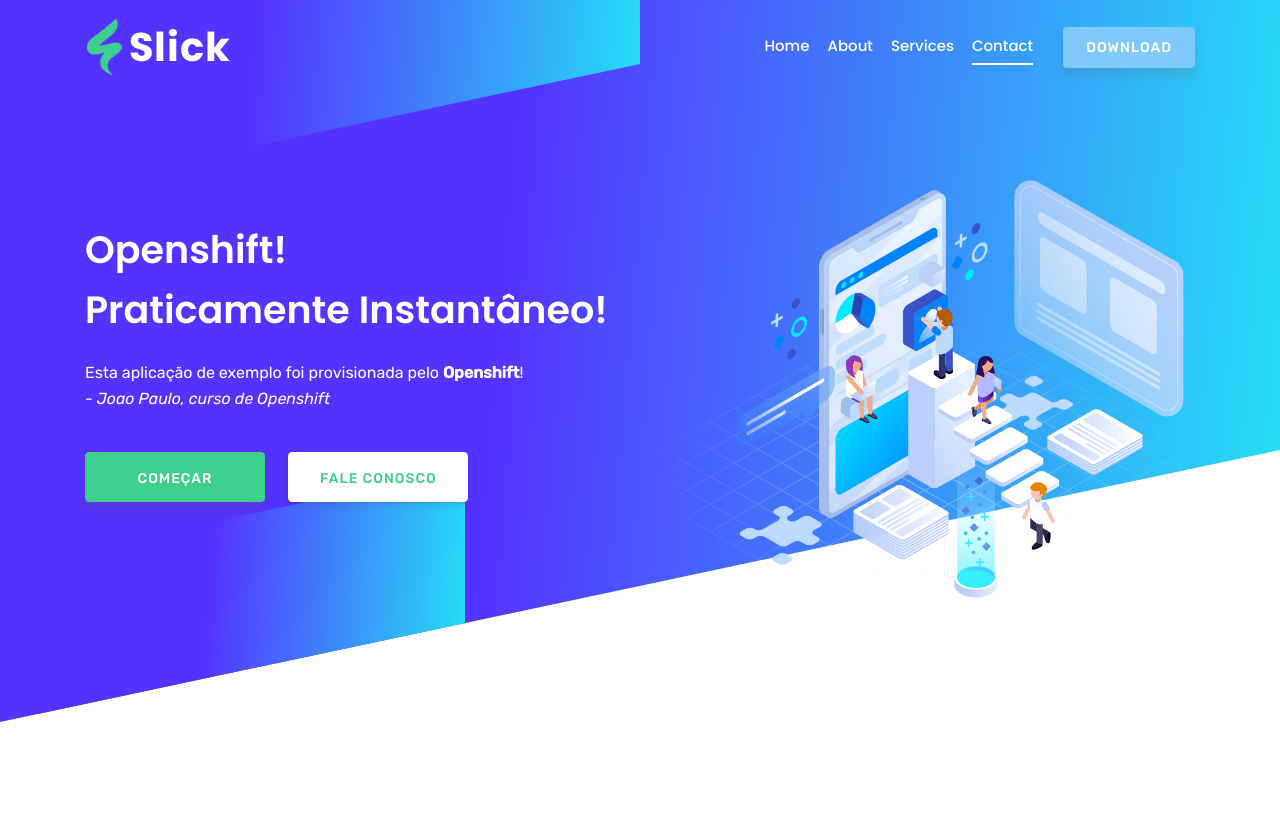
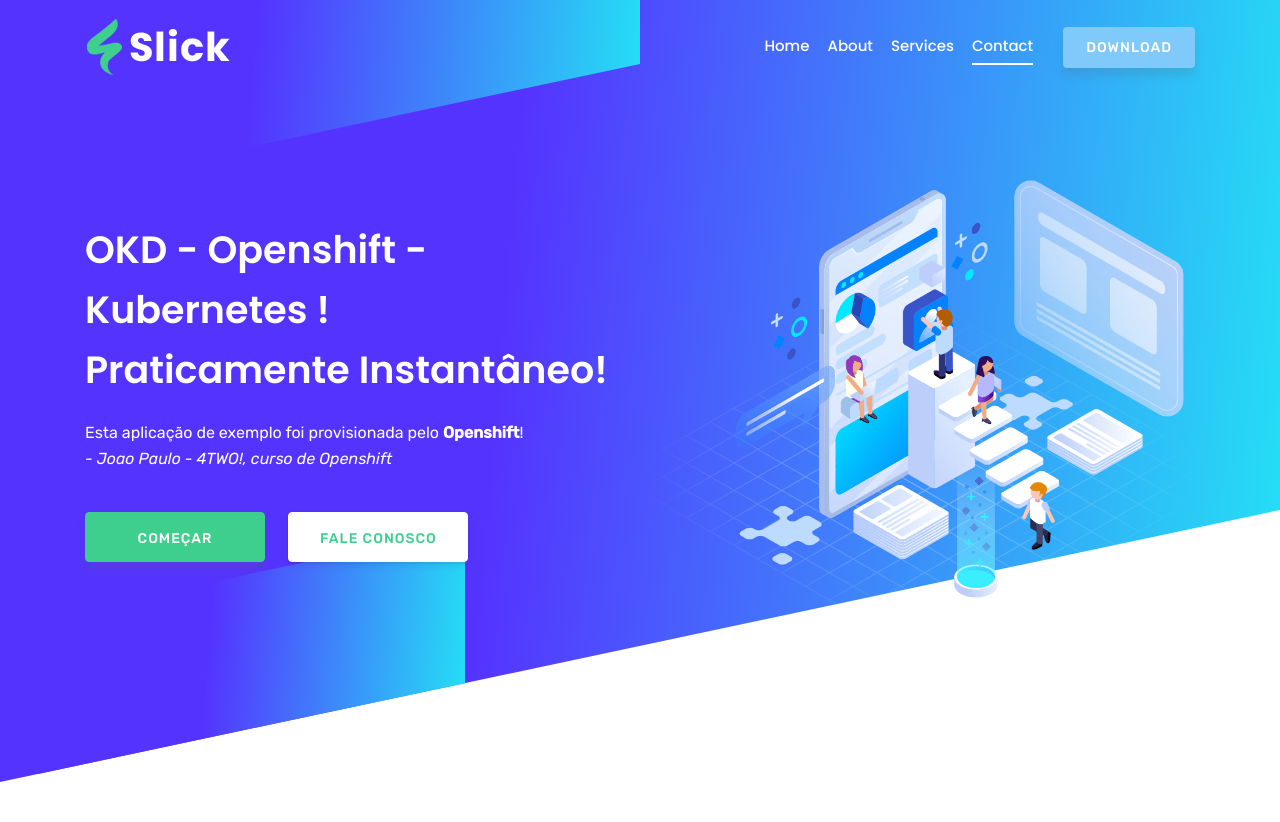
Before and after one commit to joaopauloyhwh/app-flask, a Flask app: page / in a window 1280 px wide. Shown: the top 822 px of the page. Run offline with Flask 2, Linux system fonts and the light colour scheme; some libraries are stand-ins or nearby versions; some web fonts are replaced.

Commit message:
Adicao Final no Template

```diff
--- a/templates/index.html
+++ b/templates/index.html
@@ -62,8 +62,8 @@
         <div class="row space-100">
           <div class="col-lg-6 col-md-12 col-xs-12">
             <div class="contents">
-              <h2 class="head-title">Openshift! <br>Praticamente Instantâneo!</h2>
-              <p>Esta aplicação de exemplo foi provisionada pelo <strong>Openshift</strong>!<br><i>- Joao Paulo, curso de Openshift</i></p>
+              <h2 class="head-title">OKD - Openshift - Kubernetes ! <br>Praticamente Instantâneo!</h2>
+              <p>Esta aplicação de exemplo foi provisionada pelo <strong>Openshift</strong>!<br><i>- Joao Paulo - 4TWO!, curso de Openshift</i></p>
               <div class="header-button">
                 <a href="#" class="btn btn-border-filled">Começar</a>
                 <a href="#contact" class="btn btn-border page-scroll">Fale Conosco</a>
```
